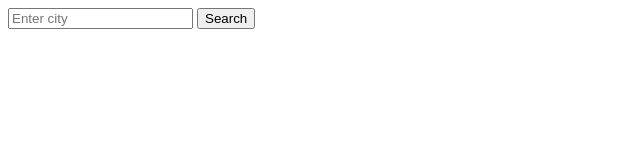
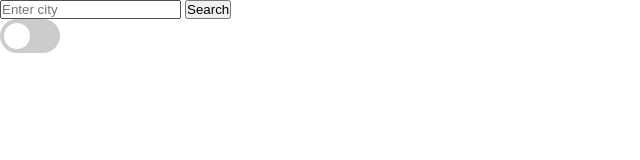
Before and after one commit to NtwaliHeritier/weather-app, a website built with webpack: page src/index.html in a window 1280 px wide. Shown: the whole page, without its empty margins (0-640 px from the left). Built offline with nearby package versions, Linux system fonts and the light colour scheme.

Commit message:
add toggle button

```diff
--- /dev/null
+++ b/src/index.css
@@ -0,0 +1,67 @@
+* {
+	margin: 0;
+	padding: 0;
+	box-sizing: border-box;
+}
+
+.switch {
+	position: relative;
+	display: inline-block;
+	width: 60px;
+	height: 34px;
+}
+
+/* Hide default HTML checkbox */
+.switch input {
+	opacity: 0;
+	width: 0;
+	height: 0;
+}
+
+/* The slider */
+.slider {
+	position: absolute;
+	cursor: pointer;
+	top: 0;
+	left: 0;
+	right: 0;
+	bottom: 0;
+	background-color: #ccc;
+	-webkit-transition: .4s;
+	transition: .4s;
+}
+
+.slider:before {
+	position: absolute;
+	content: "";
+	height: 26px;
+	width: 26px;
+	left: 4px;
+	bottom: 4px;
+	background-color: white;
+	-webkit-transition: .4s;
+	transition: .4s;
+}
+
+input:checked + .slider {
+	background-color: #2196f3;
+}
+
+input:focus + .slider {
+	box-shadow: 0 0 1px #2196f3;
+}
+
+input:checked + .slider:before {
+	-webkit-transform: translateX(26px);
+	-ms-transform: translateX(26px);
+	transform: translateX(26px);
+}
+
+/* Rounded sliders */
+.slider.round {
+	border-radius: 34px;
+}
+
+.slider.round:before {
+	border-radius: 50%;
+}
--- a/src/index.html
+++ b/src/index.html
@@ -10,6 +10,12 @@
         <form id = "api-call">
             <input type="text" placeholder="Enter city">
             <button type="submit">Search</button>
+            <div>
+                <label class="switch">
+                <input type="checkbox" class="toggle-btn">
+                <span class="slider round"></span>
+                </label>
+            </div>
         </form>
         <div class="result"></div>
     </div>
--- a/src/index.js
+++ b/src/index.js
@@ -1,2 +1,12 @@
-import Api from './apicall'
+import Api from './apicall';
+import './index.css';
 Api.apicall();
+
+const toggle = document.querySelector('.toggle-btn');
+toggle.addEventListener('click', () => {
+	if (toggle.checked) {
+		console.log('checked');
+	} else {
+		console.log('unchecked');
+	}
+});
```
